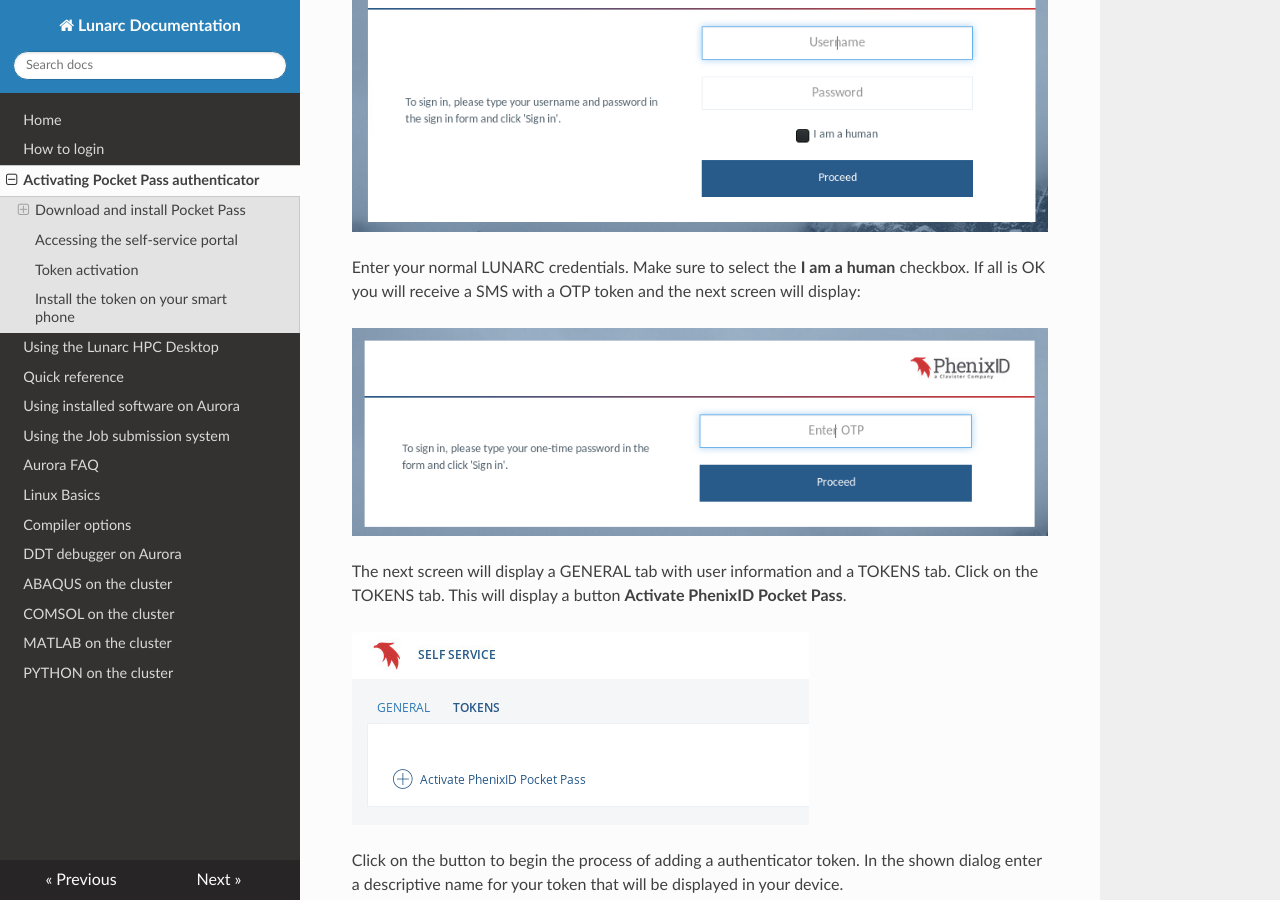
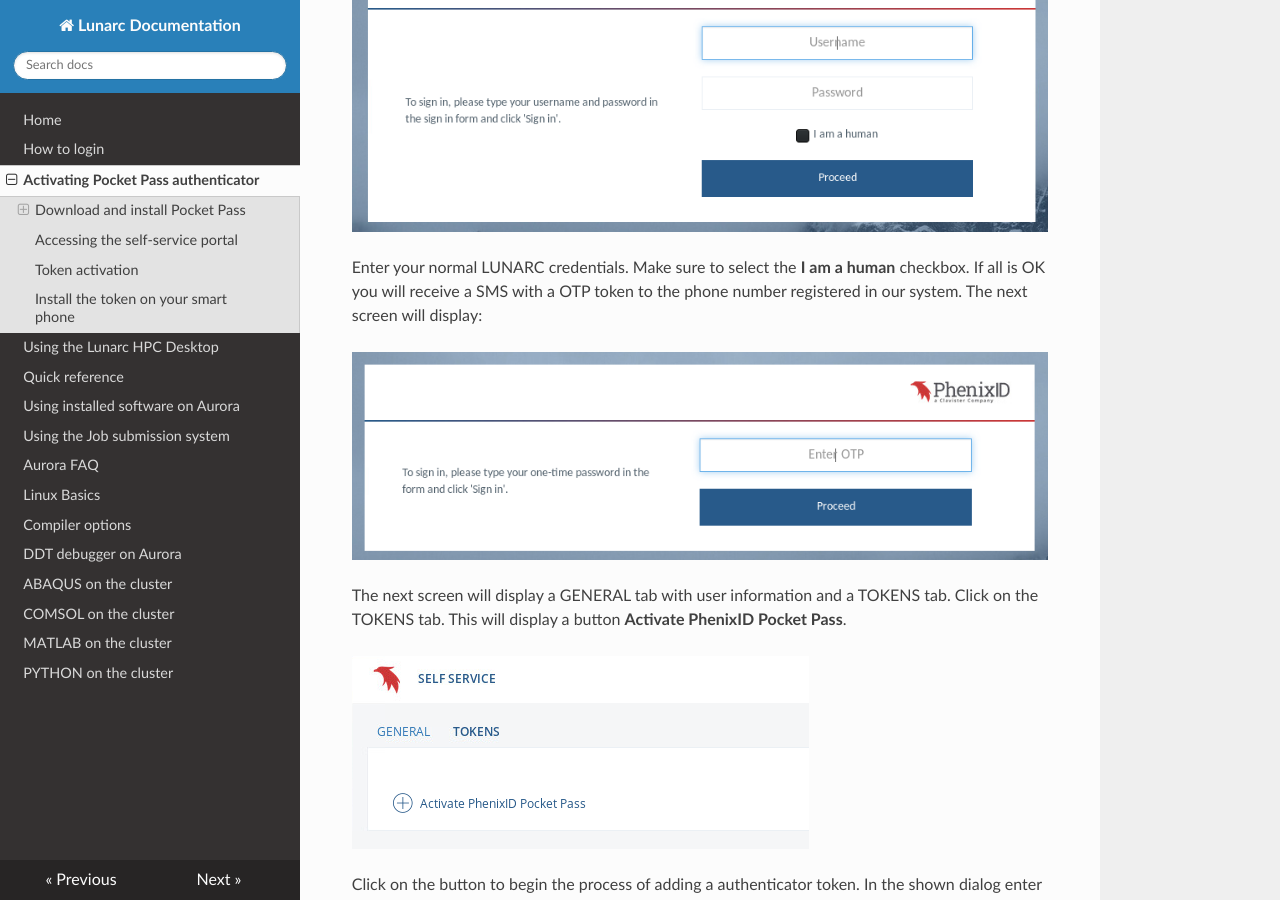
Before and after one commit to lunarc/lunarc_docs, an MkDocs documentation site: the page built from docs/authenticator_howto.md, in a window 1280 px wide and 900 px high, scrolled down 959 px. Built offline with MkDocs 1.6.1, drawn with Linux system fonts in a browser that asks for light colours; nearby versions of some CDN libraries; old or Windows-style settings are respelled for this version of MkDocs.

Commit message:
Clarification of SMS phone number

```diff
--- a/docs/authenticator_howto.md
+++ b/docs/authenticator_howto.md
@@ -20,7 +20,7 @@
 
 ![sample screen](images/selfservice_login.png "Desktop sample screen")
 
-Enter your normal LUNARC credentials. Make sure to select the **I am a human** checkbox. If all is OK you will receive a SMS with a OTP token and the next screen will display:
+Enter your normal LUNARC credentials. Make sure to select the **I am a human** checkbox. If all is OK you will receive a SMS with a OTP token to the phone number registered in our system.  The next screen will display:
 
 ![sample screen](images/selfservice_otp.png "Desktop sample screen")
 
```
